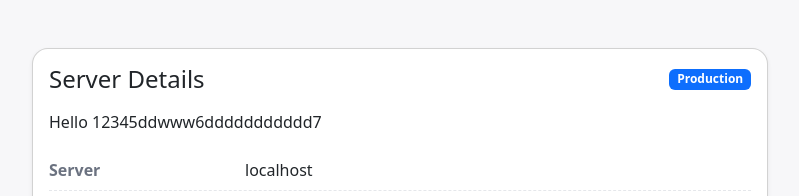
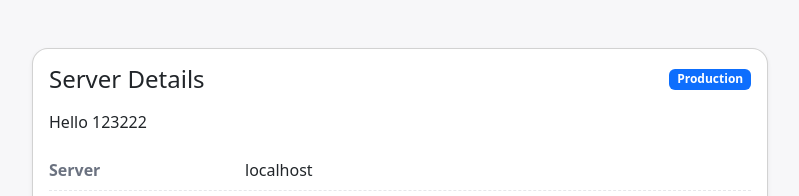
Before and after one commit to olympussonu/oly_push, a plain HTML site: page ot-preview.sad.olympus.co.jp/news/2024/nr00799.html in a window 1280 px wide. Shown: the top 196 px of the page, without its empty margins (240-1039 px from the left). Drawn offline with nearby package versions, Linux system fonts and the light colour scheme.

Commit message:
olympussonu - log_id:8404 - Updated files

```diff
--- a/ot-preview.sad.olympus.co.jp/news/2024/nr00799.html
+++ b/ot-preview.sad.olympus.co.jp/news/2024/nr00799.html
@@ -24,7 +24,7 @@
               <h1 class="h4 mb-0">Server Details</h1>
               <span class="badge text-bg-primary">Production</span>
             </div>
-<p>Hello 12345ddwww6ddddddddddd7</p>
+<p>Hello 123222</p>
             <!-- Key–Value list -->
             <div class="kv-row">
               <div class="kv-key">Server</div>
```
